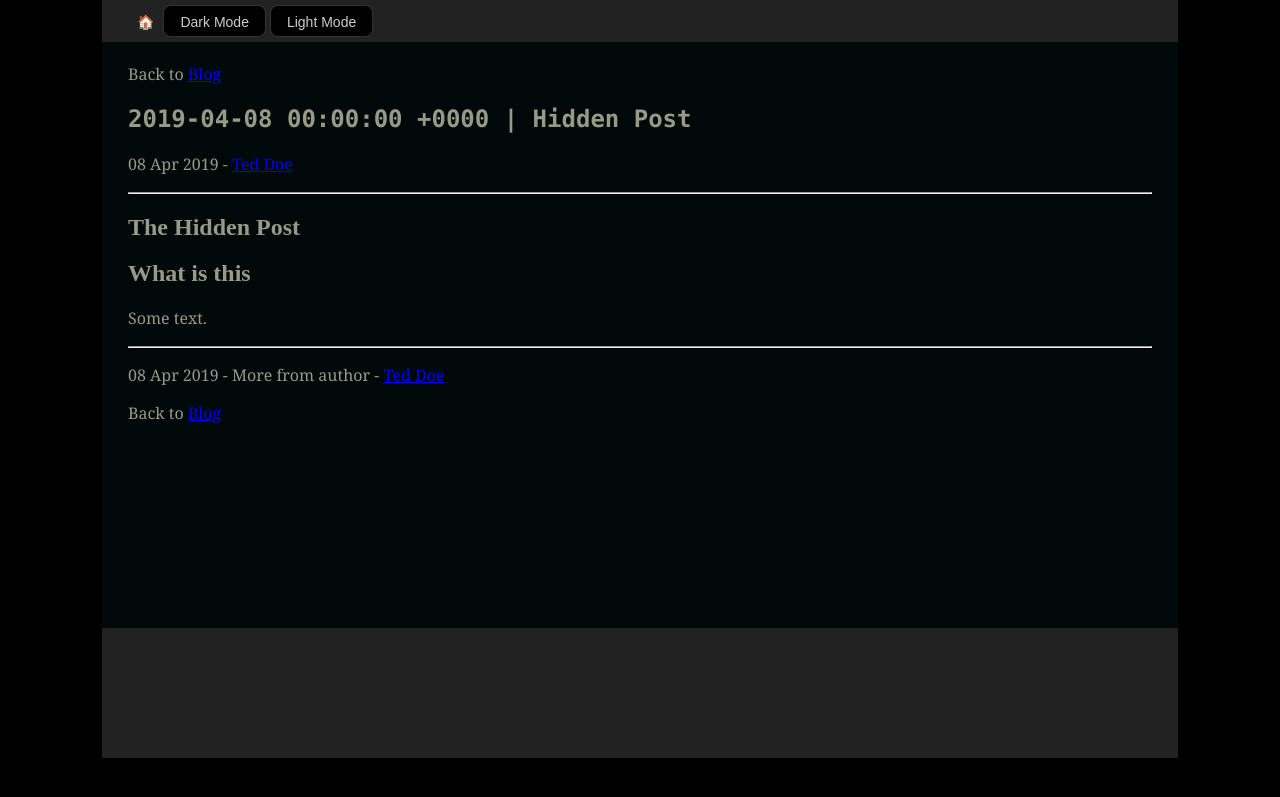
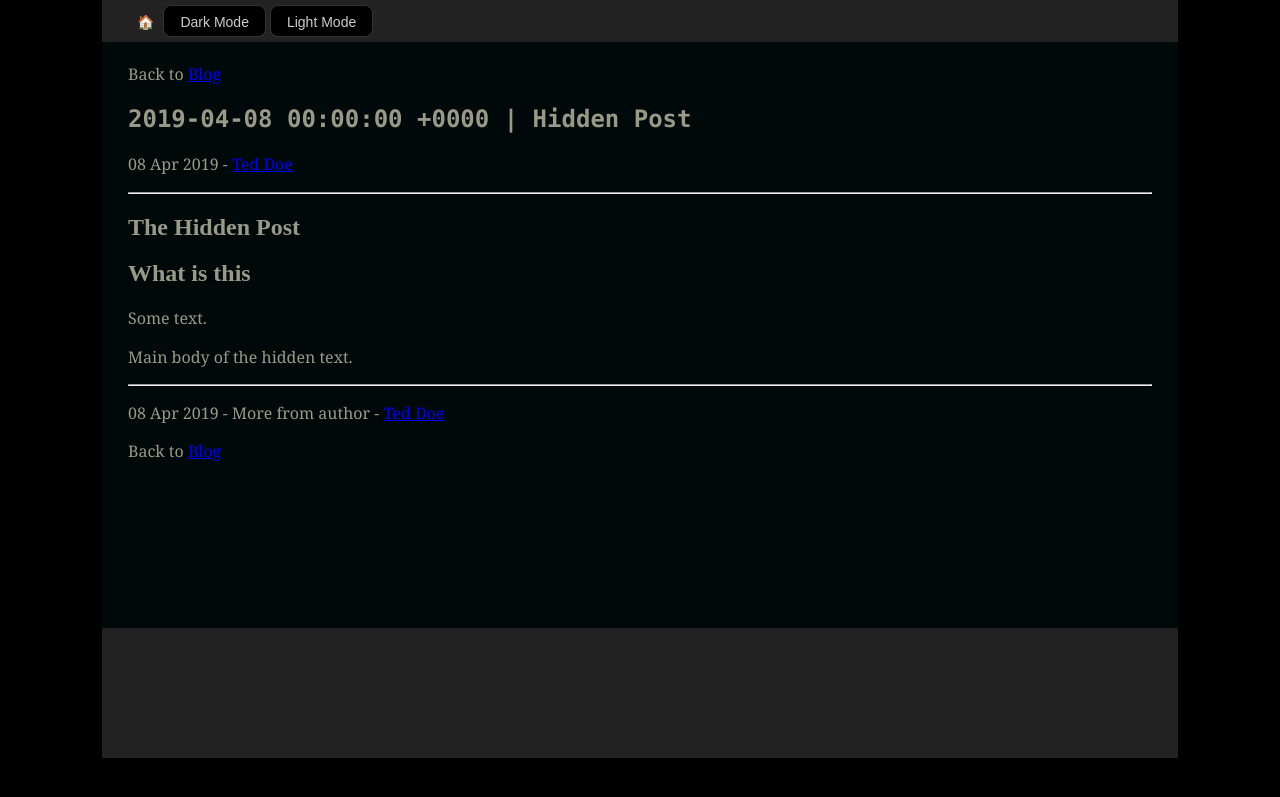
Before and after one commit to torresjrjr/torresjrjr.github.io, a Jekyll site: the page built from _posts/2019-04-08-hidden-post.md, in a window 1280 px wide. Shown: the top 797 px of the page. Built offline with Jekyll 4.4.1, drawn with Linux system fonts in a browser that asks for light colours.

Commit message:
Update 2019-04-08-hidden-post.md

```diff
--- a/_posts/2019-04-08-hidden-post.md
+++ b/_posts/2019-04-08-hidden-post.md
@@ -7,3 +7,5 @@ type: hidden
 # The Hidden Post
 ## What is this
 Some text.
+
+Main body of the hidden text.
```
